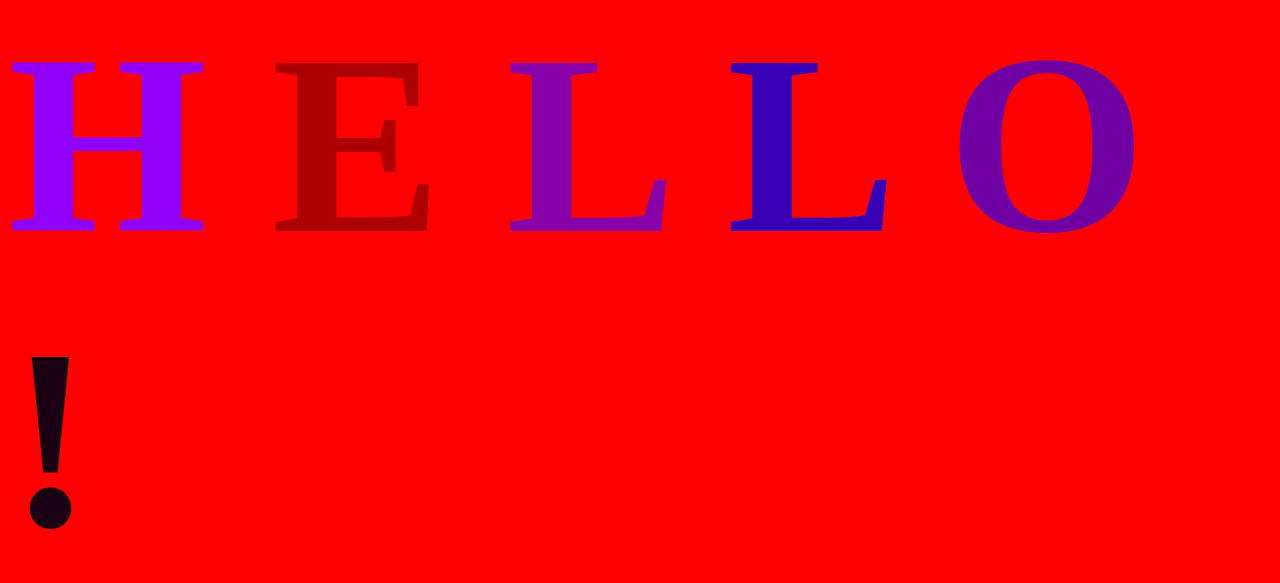
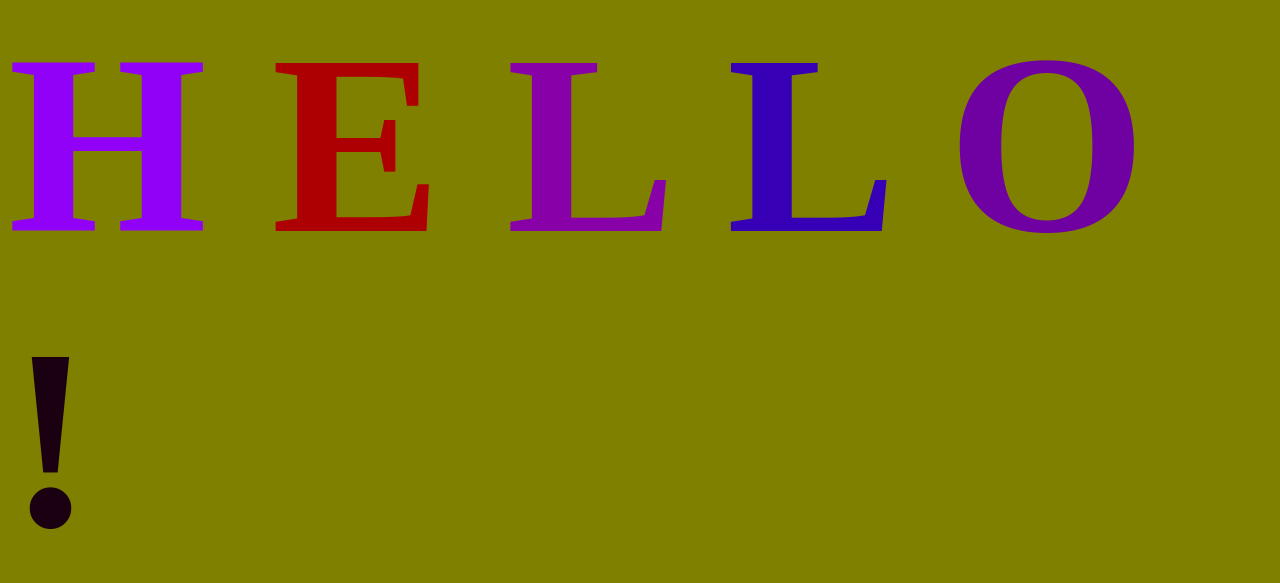
Before and after one commit to Rowconlegend/Im-new-to-this, a plain HTML site: page index.html in a window 1280 px wide. Shown: the part 116-699 px from the top of the page. Drawn offline with Linux system fonts and the light colour scheme.

Commit message:
change bg to olivE

```diff
--- a/app.css
+++ b/app.css
@@ -3,7 +3,7 @@ body {
     justify-content: center;
     align-items: center;
     height: 100vh;
-    background-color: red;
+    background-color: olive;
 }
 
 h1 {
@@ -13,4 +13,4 @@ h1 {
 
 .letter {
     transition: color 1000ms;
-}
+}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
```
